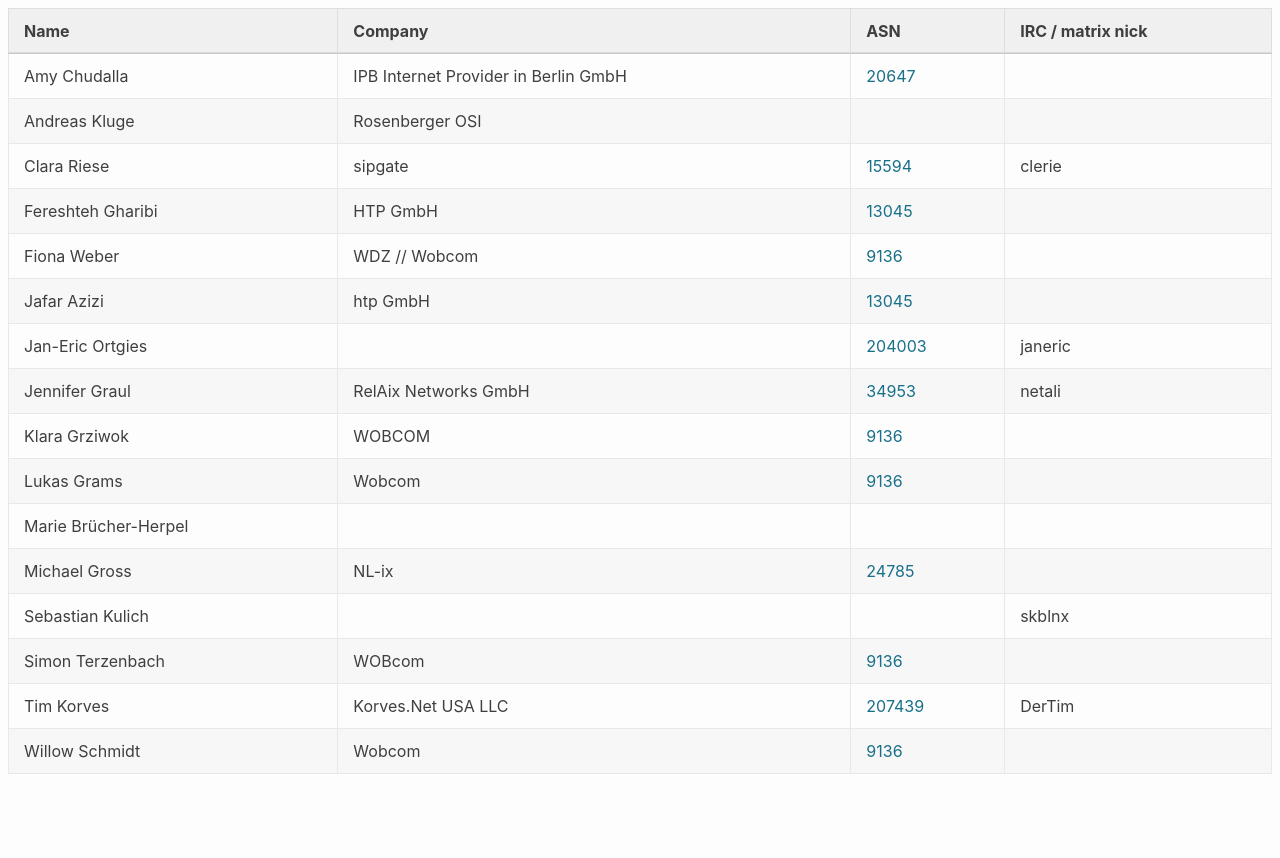
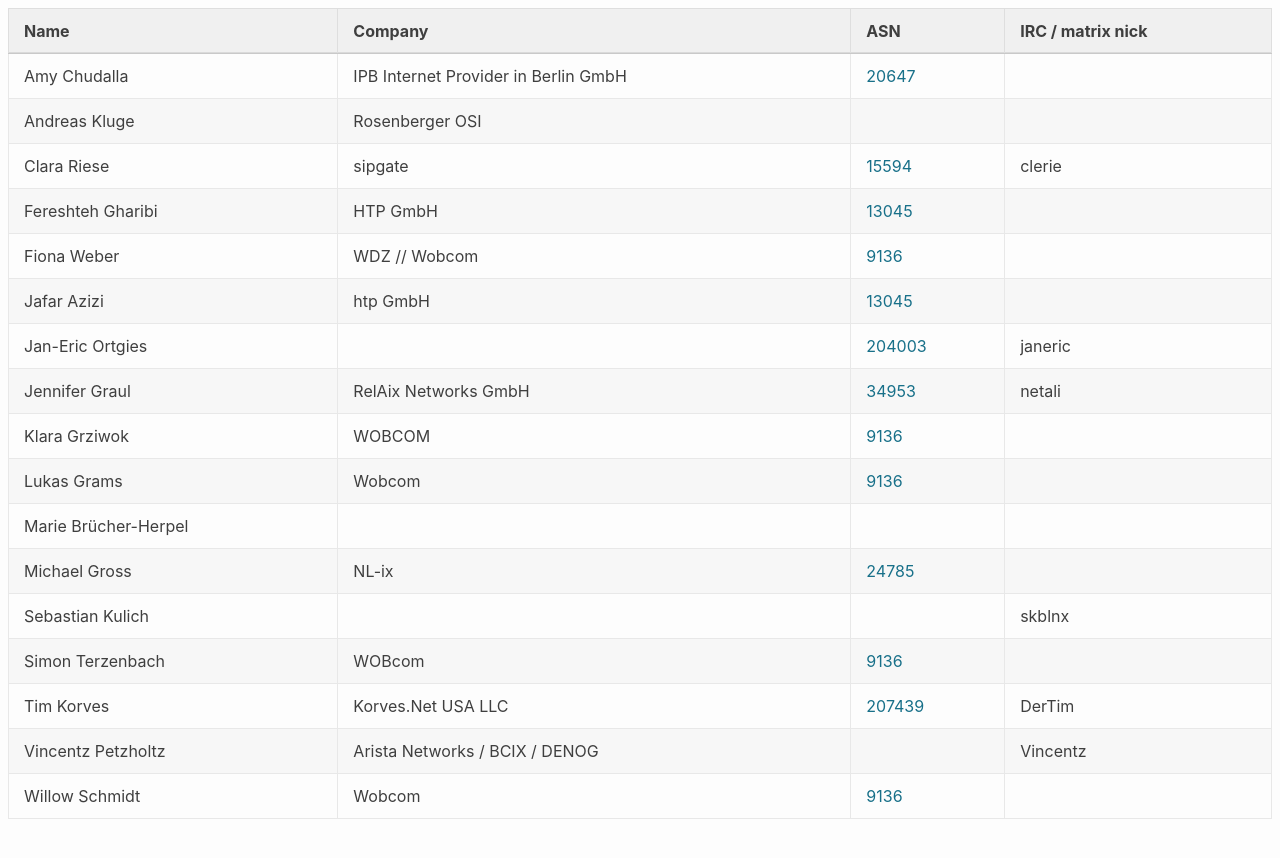
Before and after one commit to denog/pretix-attendeelist, a Jekyll site: the page built from denogmeetup25-04/index.markdown, in a window 1280 px wide. Shown: the top 858 px of the page. Built offline with Jekyll 4.4.1, drawn with Linux system fonts in a browser that asks for light colours.

Commit message:
Latest data: Mon Apr 14 08:11:51 UTC 2025

```diff
--- a/_data/attendees_denogmeetup25-04.json
+++ b/_data/attendees_denogmeetup25-04.json
@@ -90,6 +90,12 @@
     "asn": "207439"
   },
   {
+    "name": "Vincentz Petzholtz",
+    "company": "Arista Networks / BCIX / DENOG",
+    "irc": "Vincentz",
+    "asn": null
+  },
+  {
     "name": "Willow Schmidt",
     "company": "Wobcom",
     "irc": null,
```
